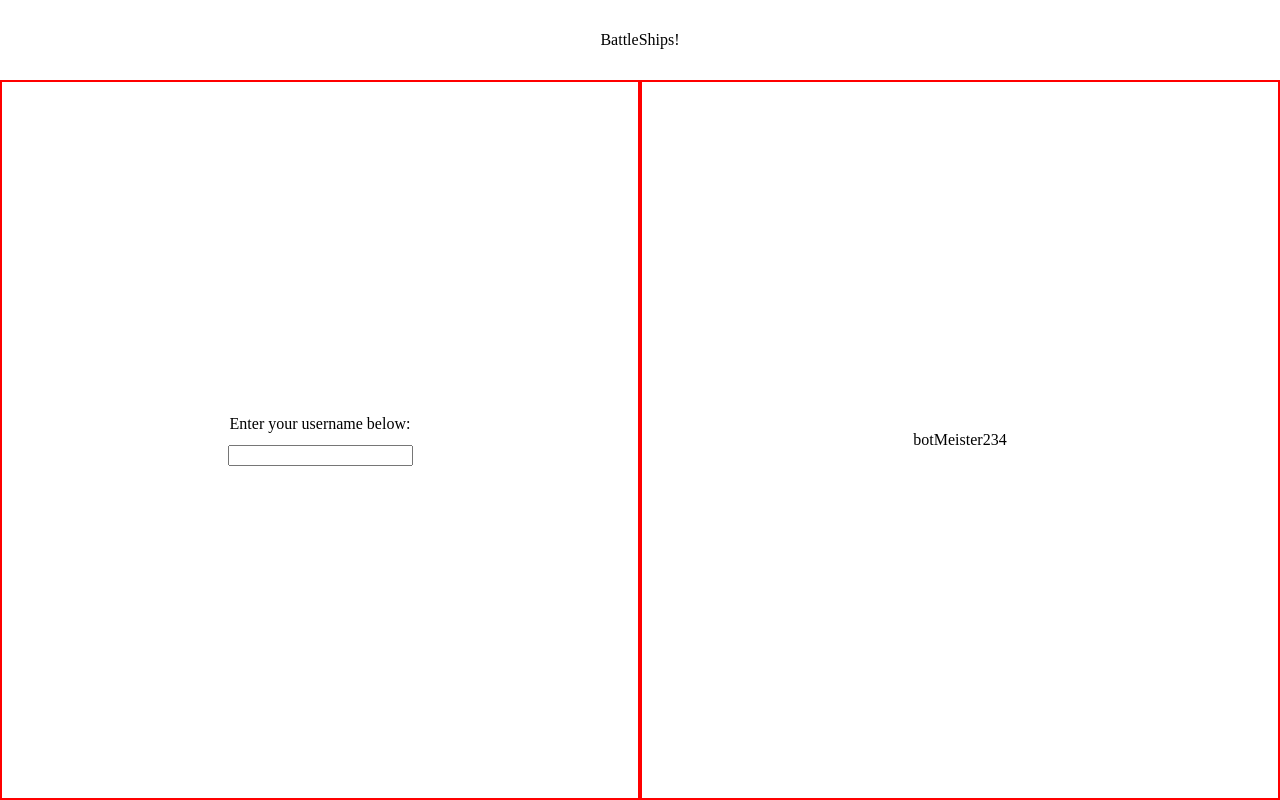
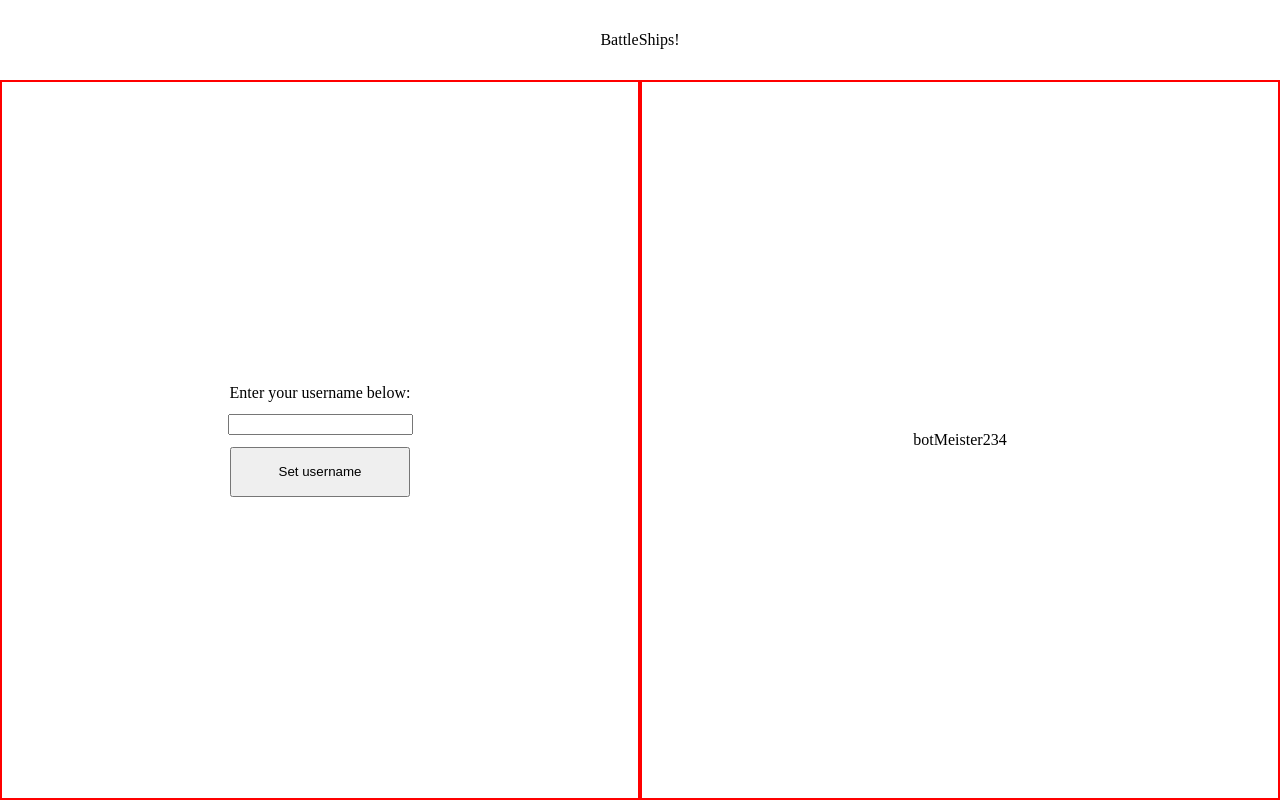
Before and after one commit to Clanbulance/BattleShips, a website with bundled scripts: page index.html in a window 1280 px wide. Built offline with nearby package versions, Linux system fonts and the light colour scheme.

Commit message:
added IDs

```diff
--- a/index.html
+++ b/index.html
@@ -12,11 +12,12 @@
         BattleShips!
     </div>
     <div class="playfield">
-         <div class="userpanel">
+         <div id="userpanel" class="userpanel">
             <label for="username">Enter your username below:</label>
             <input type="text" name="username" id="username">
+            <button type="submit">Set username</button>
          </div>
-         <div class="botpanel">
+         <div id="botpanel" class="botpanel">
             botMeister234
          </div>
     </div>
```
